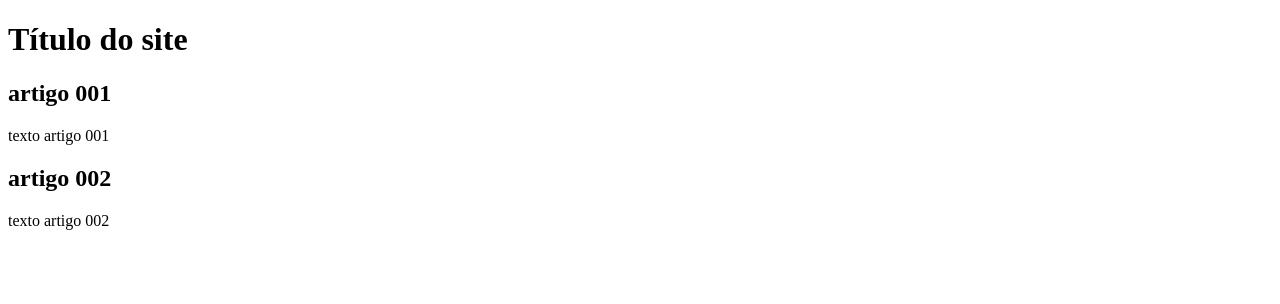
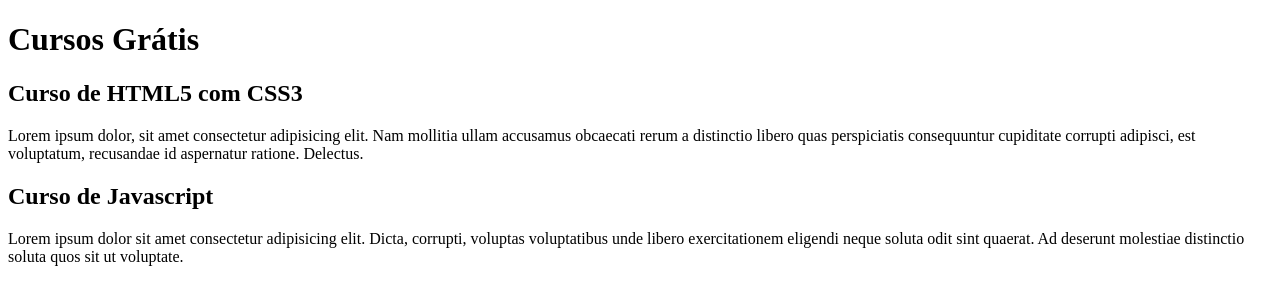
Before and after one commit to henriquefredo/projeto-site, a plain HTML site: page index.html in a window 1280 px wide. Drawn offline with Linux system fonts and the light colour scheme.

Commit message:
Update index.html
comecei a escrever o conteudo

```diff
--- a/index.html
+++ b/index.html
@@ -9,15 +9,15 @@
 <body>
     <main>
         <header>
-            <h1>Título do site</h1>
+            <h1>Cursos Grátis</h1>
         </header>
         <article>
-            <h2>artigo 001</h2>
-            <p>texto artigo 001</p>
+            <h2>Curso de HTML5 com CSS3</h2>
+            <p>Lorem ipsum dolor, sit amet consectetur adipisicing elit. Nam mollitia ullam accusamus obcaecati rerum a distinctio libero quas perspiciatis consequuntur cupiditate corrupti adipisci, est voluptatum, recusandae id aspernatur ratione. Delectus.</p>
         </article>
         <article>
-            <h2>artigo 002</h2>
-            <p>texto artigo 002</p>
+            <h2>Curso de Javascript</h2>
+            <p>Lorem ipsum dolor sit amet consectetur adipisicing elit. Dicta, corrupti, voluptas voluptatibus unde libero exercitationem eligendi neque soluta odit sint quaerat. Ad deserunt molestiae distinctio soluta quos sit ut voluptate.</p>
         </article>
     </main>
 
```
